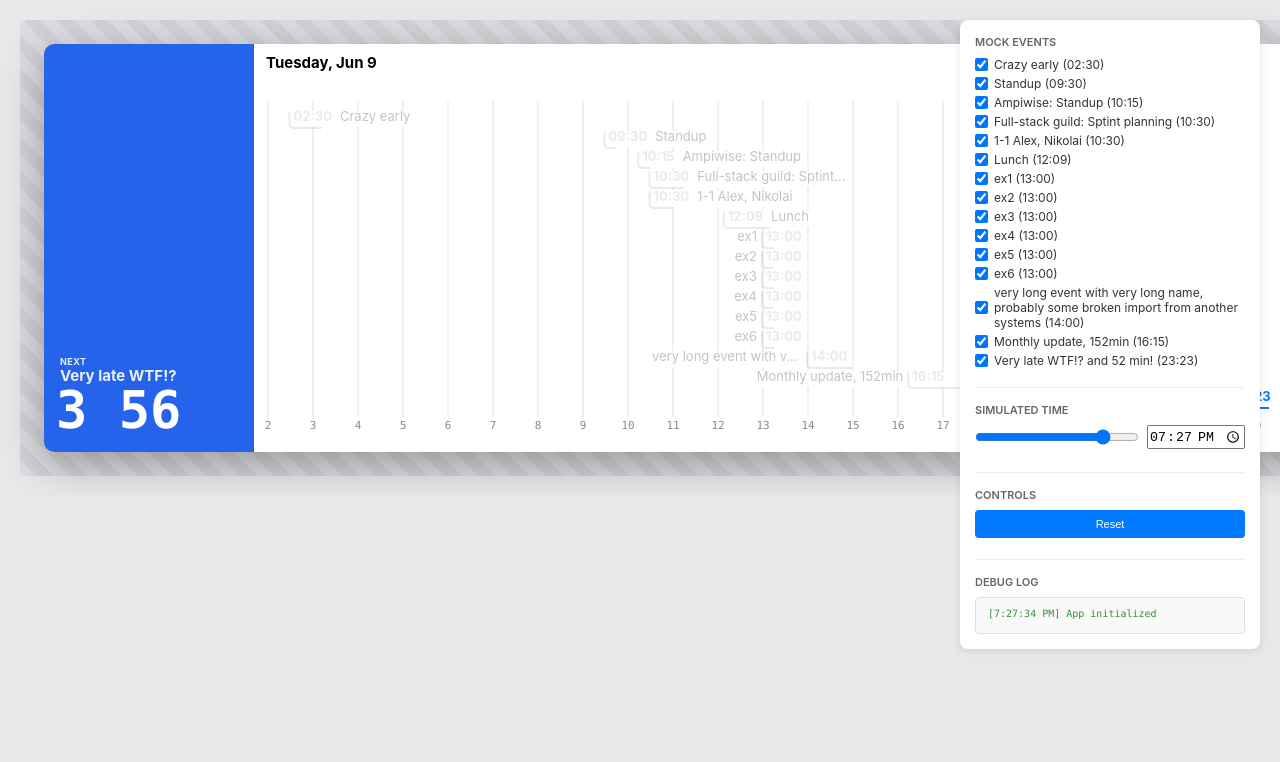
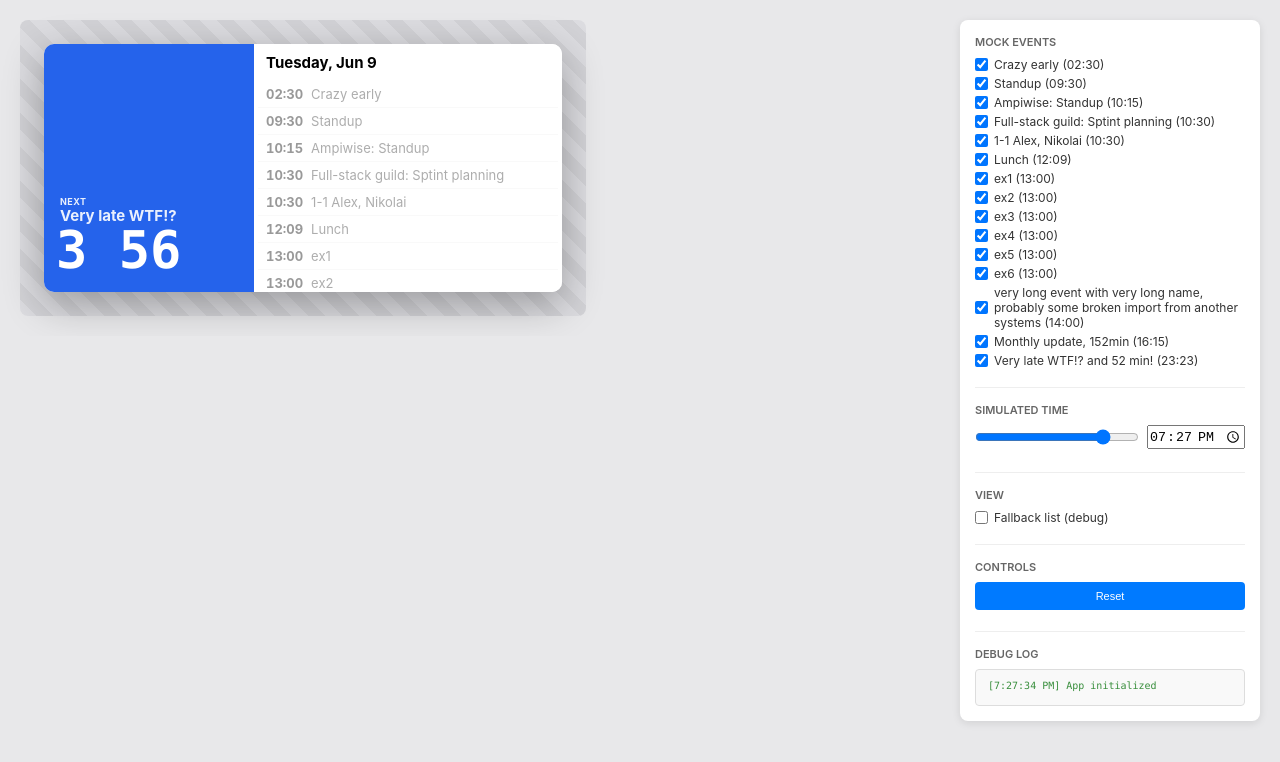
Before and after one commit to Joxter/calendar-reminder, a website built with Vite: page web/index.html in a window 1280 px wide. Built offline with nearby package versions, Linux system fonts and the light colour scheme.

Commit message:
fallback view

```diff
--- a/web/index.html
+++ b/web/index.html
@@ -90,6 +90,30 @@
     #date-header { font-weight: 700; color: #000; }
     #timeline { display: block; cursor: default; }
 
+    /* ---- Fallback list (debug view, replaces the canvas timeline) ---- */
+    /* flex:1 + min-height:0 lets it fill the fixed window height and scroll. */
+    #fallback-list { display: none; flex-direction: column; flex: 1; min-height: 0; overflow-y: auto; }
+    .fb-row {
+      display: flex; align-items: baseline; gap: 8px;
+      padding: 5px 8px; font-size: 13px;
+      border-bottom: 1px solid #f0f0f0;
+    }
+    .fb-row:last-child { border-bottom: none; }
+    .fb-time {
+      flex: none; font-weight: 700; color: #000;
+      font-variant-numeric: tabular-nums;
+    }
+    .fb-title {
+      flex: 1; color: #333;
+      white-space: nowrap; overflow: hidden; text-overflow: ellipsis;
+    }
+    .fb-offset {
+      flex: none; font-size: 11px; color: #999;
+      font-variant-numeric: tabular-nums;
+    }
+    .fb-done { opacity: 0.4; }
+    .fb-empty { padding: 12px 8px; color: #999; font-size: 13px; }
+
     /* ---- Dev tools (pure HTML inputs) ---- */
     #dev-tools {
       position: fixed;
@@ -136,6 +160,7 @@
         <div id="right-column">
           <div id="date-header"></div>
           <canvas id="timeline"></canvas>
+          <div id="fallback-list"></div>
         </div>
       </div>
     </div>
@@ -155,6 +180,14 @@
       </div>
 
       <div class="dev-section">
+        <h3>View</h3>
+        <div class="mock-row">
+          <input type="checkbox" id="fallback-toggle" />
+          <label for="fallback-toggle">Fallback list (debug)</label>
+        </div>
+      </div>
+
+      <div class="dev-section">
         <h3>Controls</h3>
         <button class="dev-button" id="reset-btn">Reset</button>
       </div>
--- /dev/null
+++ b/web/src/fallbackList.ts
@@ -0,0 +1,50 @@
+// Fallback right-column renderer — a plain HTML list of events instead of the
+// canvas timeline. A debug/diagnostic view: just each event's start time and
+// title, with a relative offset from the current (simulated) time. None of the
+// timeline chrome — no duration, no hour grid, no now-marker. Fixed width.
+// Web-only; not a Swift port target.
+
+import { CalEvent, startsInSeconds } from "./model";
+import { durString } from "./layout";
+import { hhmm } from "./utils";
+
+// Fixed content width of the fallback list (px). The window width is derived
+// from this via windowWidth(); see script.ts.
+export const fallbackListW = 300;
+
+function el(tag: string, className: string, text?: string): HTMLElement {
+  const e = document.createElement(tag);
+  e.className = className;
+  if (text !== undefined) e.textContent = text;
+  return e;
+}
+
+/// Relative offset of an event from now: "now" while running, "in 1h 5m" when
+/// upcoming, empty for events that have already ended (those rows are dimmed).
+function offsetText(ev: CalEvent, now: Date): string {
+  if (ev.start <= now && now < ev.end) return "now";
+  const secs = startsInSeconds(ev, now);
+  if (secs <= 0) return ""; // ended
+  return "in " + durString(Math.ceil(secs / 60));
+}
+
+export function renderFallbackList(
+  container: HTMLElement,
+  p: { events: CalEvent[]; now: Date },
+): void {
+  if (p.events.length === 0) {
+    container.replaceChildren(el("div", "fb-empty", "No events"));
+    return;
+  }
+  const rows = p.events.map((ev) => {
+    const done = ev.end <= p.now;
+    const row = el("div", done ? "fb-row fb-done" : "fb-row");
+    row.append(
+      el("div", "fb-time", hhmm(ev.start)),
+      el("div", "fb-title", ev.title),
+      el("div", "fb-offset", offsetText(ev, p.now)),
+    );
+    return row;
+  });
+  container.replaceChildren(...rows);
+}
--- a/web/src/layout.ts
+++ b/web/src/layout.ts
@@ -56,6 +56,13 @@ export const urgentThreshold = 120; // seconds
 export const pxPerHour = 45;
 export const pxPerMin = pxPerHour / 60;
 export const defaultHourRange: [number, number] = [9, 18]; // minimum visible range
+
+// Auto-fallback thresholds: the timeline gets impractical when events span too
+// wide a day or there are too many of them — switch to the plain list instead.
+export const fallbackEarliestHour = 8; // any event starting before this hour
+export const fallbackLatestHour = 20; // any event ending after this hour
+export const fallbackMaxEvents = 10; // more than this many events
+
 export const axisPaddingStartMin = 0;
 export const axisPaddingEndMin = 0;
 export const snapToWholeHours = true;
@@ -139,6 +146,16 @@ export function computeVisible(
     visible,
     next: triggering ?? visible.find((e) => e.end > now) ?? null,
   };
+}
+
+/// Whether the timeline should be replaced by the plain list: too many events,
+/// or any event reaching outside the [earliest, latest] hour band of the day.
+export function shouldUseFallback(events: CalEvent[], now: Date): boolean {
+  if (events.length > fallbackMaxEvents) return true;
+  const dayStart = startOfDay(now);
+  const earliest = addHours(dayStart, fallbackEarliestHour);
+  const latest = addHours(dayStart, fallbackLatestHour);
+  return events.some((e) => e.start < earliest || e.end > latest);
 }
 
 export interface TimeMap {
--- a/web/src/script.ts
+++ b/web/src/script.ts
@@ -5,6 +5,7 @@
 import { CalEvent, buildMockEvents, mockEventDefs } from "./model";
 import {
   computeVisible,
+  shouldUseFallback,
   rowAt,
   computeTimelineLayout,
   windowWidth,
@@ -21,11 +22,13 @@ import {
   dateHeaderH,
   dateHeaderGap,
   dateHeaderIndent,
+  timelineMinHeight,
   renderTimeline,
 } from "./layout";
 import { startOfDay, pad2 } from "./utils";
 import { CanvasDrawCtx } from "./canvas";
 import { renderLeftColumn } from "./leftColumn";
+import { renderFallbackList, fallbackListW } from "./fallbackList";
 
 // MARK: - Debug log
 const debugLog = {
@@ -44,6 +47,12 @@ const debugLog = {
 // MARK: - State
 const ALL_IDS = mockEventDefs.map((d) => d.id);
 const STORAGE_KEY = "cb.enabledEvents";
+const FALLBACK_KEY = "cb.fallback";
+
+/// Persisted fallback-list (debug view) toggle.
+function loadFallback(): boolean {
+  return localStorage.getItem(FALLBACK_KEY) === "true";
+}
 
 /// Persisted set of enabled mock-event ids (falls back to "all enabled").
 function loadEnabled(): Set<string> {
@@ -73,12 +82,14 @@ const state = {
   minuteOfDay: nowMinuteOfDay(), // simulated time-of-day (0..1439), absolute
   events: [] as CalEvent[],
   selected: null as CalEvent | null,
+  fallback: loadFallback(), // debug: render right column as a plain list
 };
 
 let ctx: CanvasDrawCtx;
 let leftEl: HTMLElement;
 let dateEl: HTMLElement;
 let canvasEl: HTMLCanvasElement;
+let fallbackEl: HTMLElement;
 
 const dateFmt = new Intl.DateTimeFormat(undefined, {
   weekday: "long",
@@ -111,10 +122,37 @@ function render() {
   const now = simulatedNow();
   const vis = computeVisible(state.events, now);
 
+  const winEl = document.getElementById("window")!;
+  dateEl.textContent = dateFmt.format(now);
+  renderLeftColumn(leftEl, { selected: state.selected, next: vis.next, now });
+
+  // Fallback engages on the debug toggle, or automatically when the events make
+  // the timeline impractical (too many, or reaching outside the day's band).
+  const useFallback = state.fallback || shouldUseFallback(vis.visible, now);
+
+  if (useFallback) {
+    // Plain list, fixed width. Height is locked to the timeline's minimum
+    // window height; the list scrolls (CSS) when events overflow.
+    const fixedH = Math.max(
+      winContentH,
+      rightColPadT + dateHeaderH + dateHeaderGap + timelineMinHeight + rightColPadB,
+    );
+    canvasEl.style.display = "none";
+    fallbackEl.style.display = "flex";
+    fallbackEl.style.width = `${fallbackListW}px`;
+    fallbackEl.style.marginLeft = `${rightColPadL}px`;
+    renderFallbackList(fallbackEl, { events: vis.visible, now });
+    winEl.style.width = `${windowWidth(fallbackListW)}px`;
+    winEl.style.height = `${fixedH}px`;
+    return;
+  }
+
+  canvasEl.style.display = "block";
+  fallbackEl.style.display = "none";
+
   const layout = computeTimelineLayout(vis.visible, now);
 
   // Resize DOM elements to fit content.
-  const winEl = document.getElementById("window")!;
   const rightColH =
     rightColPadT + dateHeaderH + dateHeaderGap + layout.height + rightColPadB;
   const winH = Math.max(winContentH, rightColH);
@@ -123,9 +161,6 @@ function render() {
   canvasEl.style.width = `${layout.width}px`;
   canvasEl.style.height = `${layout.height}px`;
   ctx.setupHiDPI();
-
-  dateEl.textContent = dateFmt.format(now);
-  renderLeftColumn(leftEl, { selected: state.selected, next: vis.next, now });
 
   ctx.clear();
   renderTimeline(ctx, {
@@ -203,6 +238,17 @@ function wireTimeControls() {
   apply(state.minuteOfDay); // sync both inputs to the initial value
 }
 
+function wireFallbackToggle() {
+  const cb = document.getElementById("fallback-toggle") as HTMLInputElement;
+  cb.checked = state.fallback;
+  cb.addEventListener("change", () => {
+    state.fallback = cb.checked;
+    localStorage.setItem(FALLBACK_KEY, String(cb.checked));
+    debugLog.log(`fallback list ${cb.checked ? "on" : "off"}`);
+    render();
+  });
+}
+
 function wireCanvasSelection() {
   canvasEl.addEventListener("click", (e) => {
     const rect = canvasEl.getBoundingClientRect();
@@ -222,6 +268,7 @@ function init() {
   leftEl = document.getElementById("left-column")!;
   dateEl = document.getElementById("date-header")!;
   canvasEl = document.getElementById("timeline") as HTMLCanvasElement;
+  fallbackEl = document.getElementById("fallback-list")!;
 
   // canvasEl.style.background = 'green';
 
@@ -232,6 +279,7 @@ function init() {
   rebuildEvents(); // build fixed events before the first render
   wireTimeControls(); // also performs the initial render via apply()
   wireCanvasSelection();
+  wireFallbackToggle();
 
   debugLog.log("App initialized", "success");
 }
```
Also changed, not shown: 1 other file.
